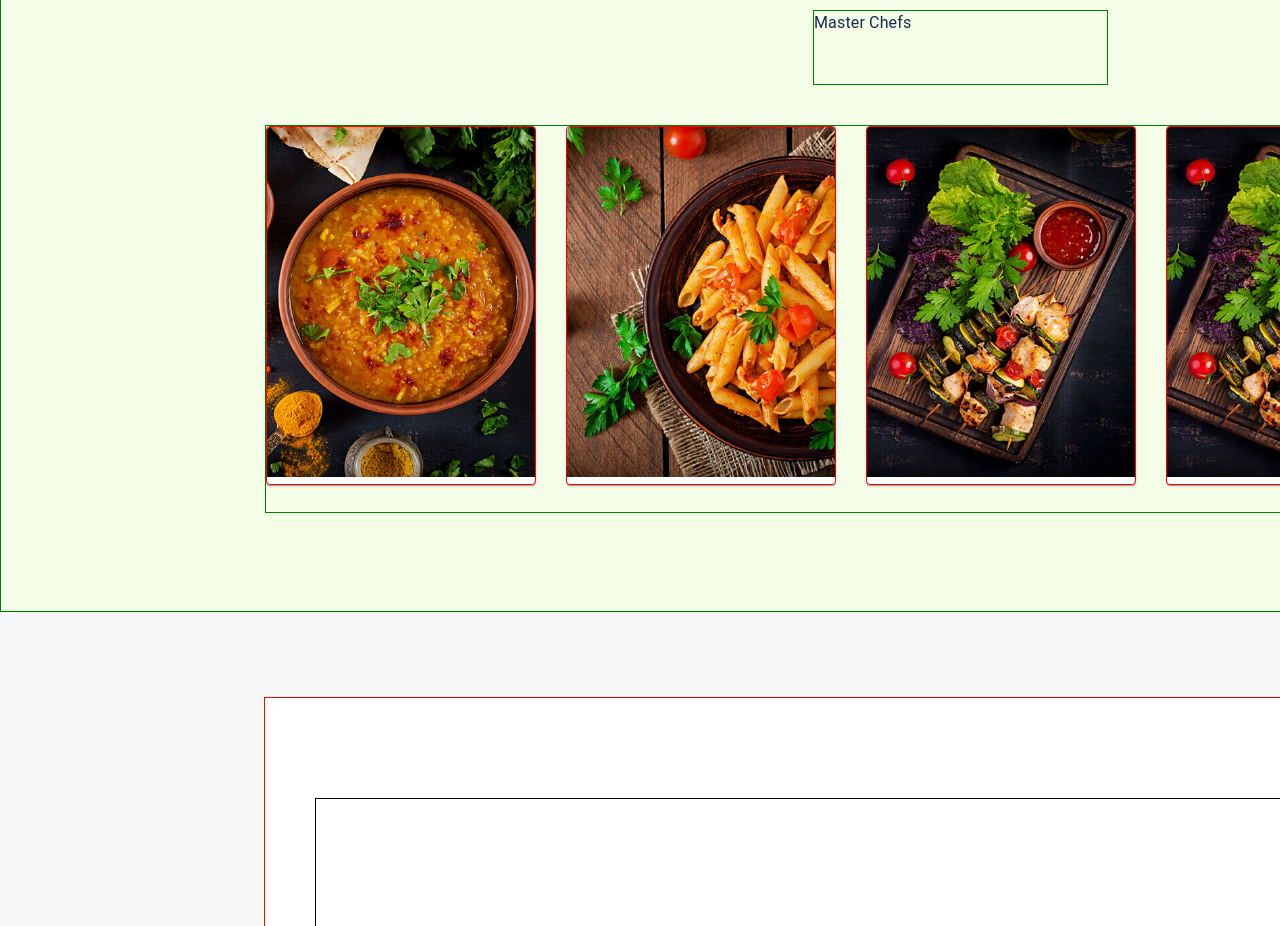
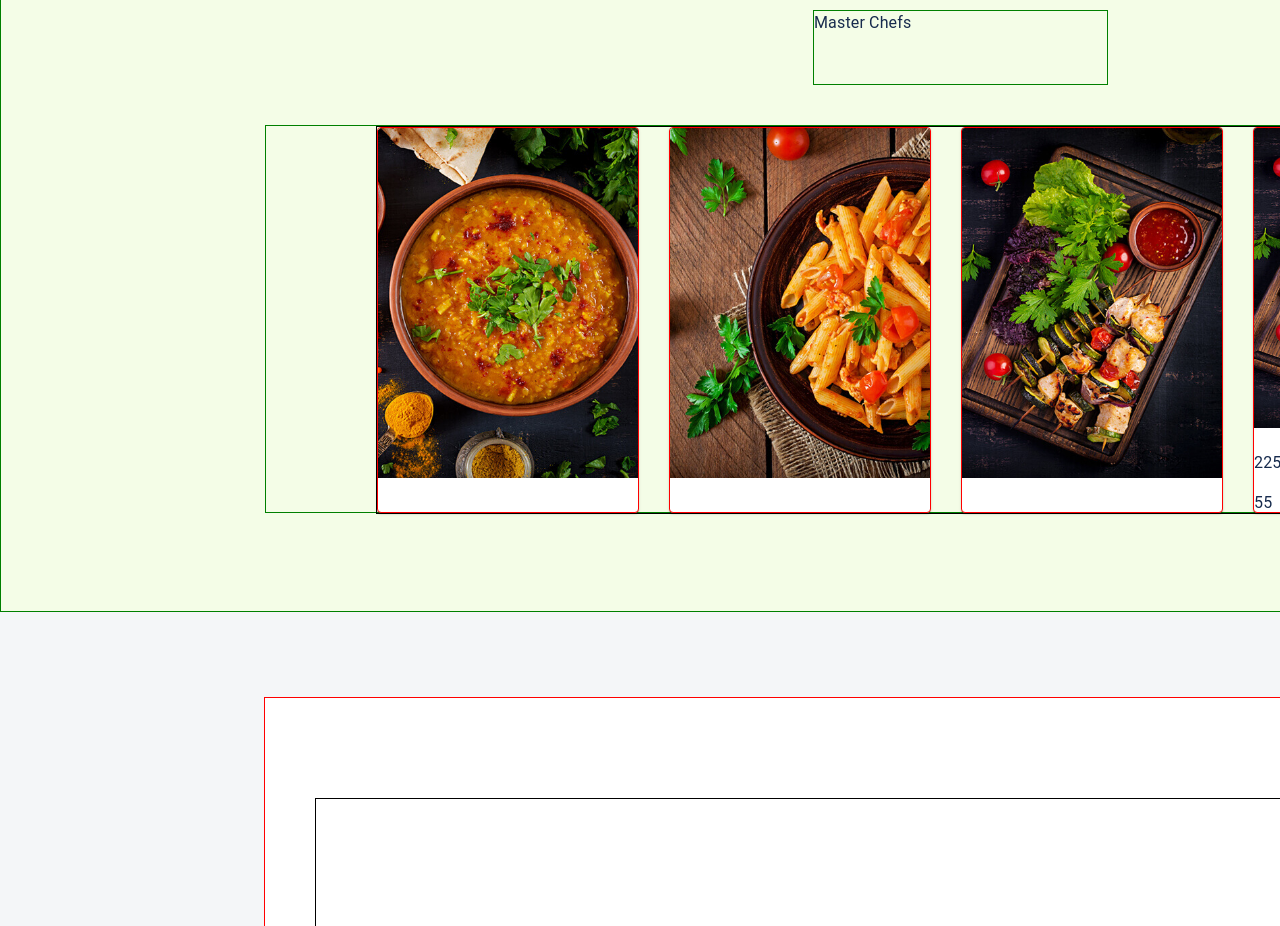
Before and after one commit to Sherzod19911/restaurant-react, a React (Create React App) app: page / in a window 1280 px wide. Shown: the part 4620-5546 px from the top of the page. Built offline with nearby package versions, Linux system fonts and the light colour scheme.

Commit message:
feat: develop home page part2

```diff
--- a/src/app/screens/HomePage/masters.tsx
+++ b/src/app/screens/HomePage/masters.tsx
@@ -1,5 +1,6 @@
-import { Box, Card, Container, Stack } from "@mui/material";
+import { Box, Card, CardContent, Container, Stack } from "@mui/material";
 import React from "react";
+import Typography from "../../MaterialTheme/typography";
 export function Masters () {
     return(
         <div style={{width: "1920px", height: "689px", border: "1px solid green", backgroundColor: "#F4FDE7"}}>
@@ -7,8 +8,8 @@ export function Masters () {
              Master Chefs
             </Box>
             <Box sx={{ flexDirection:"row", width: "1394px", height: "388px", border: "1px solid green", marginLeft: "264px",marginTop: "40px", backgroundColor: "#F4FDE7"}}>
-            <Stack  flexDirection={"row"}>
-            <Card sx={{ minHeight: 350,
+            <Stack  flexDirection={"row"} width={"1170px"} height={"388px"} border={"1px solid black"} marginLeft={"110px"}>
+            <Card sx={{ minHeight: 311,
                                 width: 270,
                                 marginRight: "30px", border: "1px solid red", cursor: "pointer"
                                      }}>
@@ -46,12 +47,26 @@ export function Masters () {
                                 width: 270,
                                 marginRight: "30px", border: "1px solid red", cursor: "pointer"
                                      }}>
-                                        <img style={{width: "270px", height:"350px"}} src="/restaurant/menu1.jpg"
+                                        <img style={{width: "270px", height:"300px"}} src="/restaurant/menu1.jpg"
                                      loading="lazy"
                                        alt="rasim"
                                              />
+                                             <Box sx={{display: "flex", flexDeriction: "rov"}}>
+                                               <Box>
+                                              <p>225</p>
+                                              <p>55</p>
+
+                                                </Box>
+                                                <Box>
+                                                <img src="/restaurant/menu1.jpg" style={{width: "15,75px", height: "18px", border:"1px solid green" }}/>
+                                                </Box>
+                                             </Box>
 
                                    </Card>
+
+
+
+
                                    </Stack>
             </Box>
 
```
